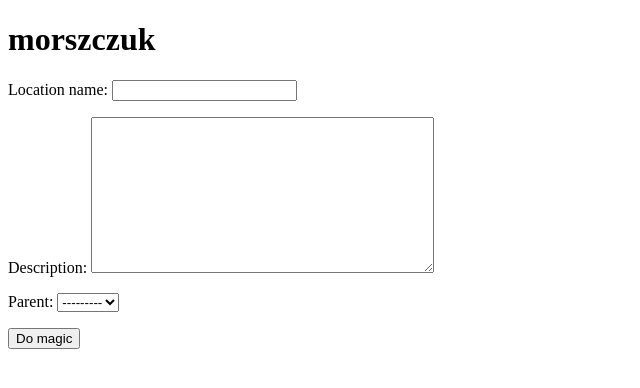
After one commit to jpalczewski/morszczuk, a Django app: page /locations/add in a window 1280 px wide. The commit adds this page. Shown: the top 388 px of the page, without its empty margins (0-640 px from the left). Run offline with Django 3.2, Linux system fonts and the light colour scheme; data that the repository does not hold is empty.

Commit message:
location edit views

```diff
--- a/locations/models.py
+++ b/locations/models.py
@@ -1,4 +1,5 @@
 from django.db import models
+from django.urls import reverse
 
 
 class Location(models.Model):
@@ -10,3 +11,6 @@ class Location(models.Model):
 
     def __str__(self):
         return self.name
+
+    def get_absolute_url(self):
+        return reverse("locations:location-detail", kwargs={"pk": self.pk})
--- a/locations/urls.py
+++ b/locations/urls.py
@@ -1,9 +1,18 @@
 from django.contrib import admin
 from django.urls import path
-from locations.views import LocationList, LocationDetail
+from locations.views import (
+    LocationList,
+    LocationDetail,
+    LocationCreate,
+    LocationDelete,
+    LocationUpdate,
+)
 
 app_name = "locations"
 urlpatterns = [
     path("", LocationList.as_view(), name="location-list"),
+    path("add", LocationCreate.as_view(), name="location-create"),
     path("<int:pk>/", LocationDetail.as_view(), name="location-detail"),
+    path("<int:pk>/update", LocationUpdate.as_view(), name="location-update"),
+    path("<int:pk>/delete", LocationDelete.as_view(), name="location-delete"),
 ]
--- a/locations/views.py
+++ b/locations/views.py
@@ -1,7 +1,24 @@
 from django.views.generic import ListView, DetailView
+from django.views.generic.edit import CreateView, UpdateView, DeleteView
+from django.urls import reverse_lazy
 
 from items.models import Item
 from locations.models import Location
+
+
+class LocationCreate(CreateView):
+    model = Location
+    fields = ["name", "description", "parent"]
+
+
+class LocationUpdate(UpdateView):
+    model = Location
+    fields = ["name", "description", "parent"]
+
+
+class LocationDelete(DeleteView):
+    model = Location
+    success_url = reverse_lazy("locations:location-list")
 
 
 class LocationList(ListView):
--- a/templates/locations/location_detail.html
+++ b/templates/locations/location_detail.html
@@ -32,5 +32,7 @@
     {% endfor %}
     </ul>
 
-    <br /><br /><br /><a href="{% url 'locations:location-list' %}">Back to location list</a>
+    <br /><br /><br /><a href="{% url 'locations:location-list' %}">Back to location list</a><br/>
+    <a href="{% url 'locations:location-delete' location.pk %}">Delete location</a><br />
+    <a href="{% url 'locations:location-update' location.pk %}">Update location</a>
 {% endblock %}
--- /dev/null
+++ b/templates/locations/location_form.html
@@ -0,0 +1,10 @@
+{% extends "core/base.html" %}
+{% block content %}
+
+<form method="post"> {% csrf_token %}
+    {{ form.as_p }}
+
+    <input type="submit" value="Do magic">
+</form>
+
+{% endblock %}
--- a/templates/locations/location_list.html
+++ b/templates/locations/location_list.html
@@ -7,4 +7,5 @@
             <li><a href="{% url 'locations:location-detail' l.pk %}">{{ l.name }}</a></li>
         {% endfor %}
     </ul>
+    <a href="{% url 'locations:location-create' %}">Create new location</a>
 {% endblock %}
```
Also changed, not shown: templates/locations/location_confirm_delete.html (added, +8 -0 lines).
